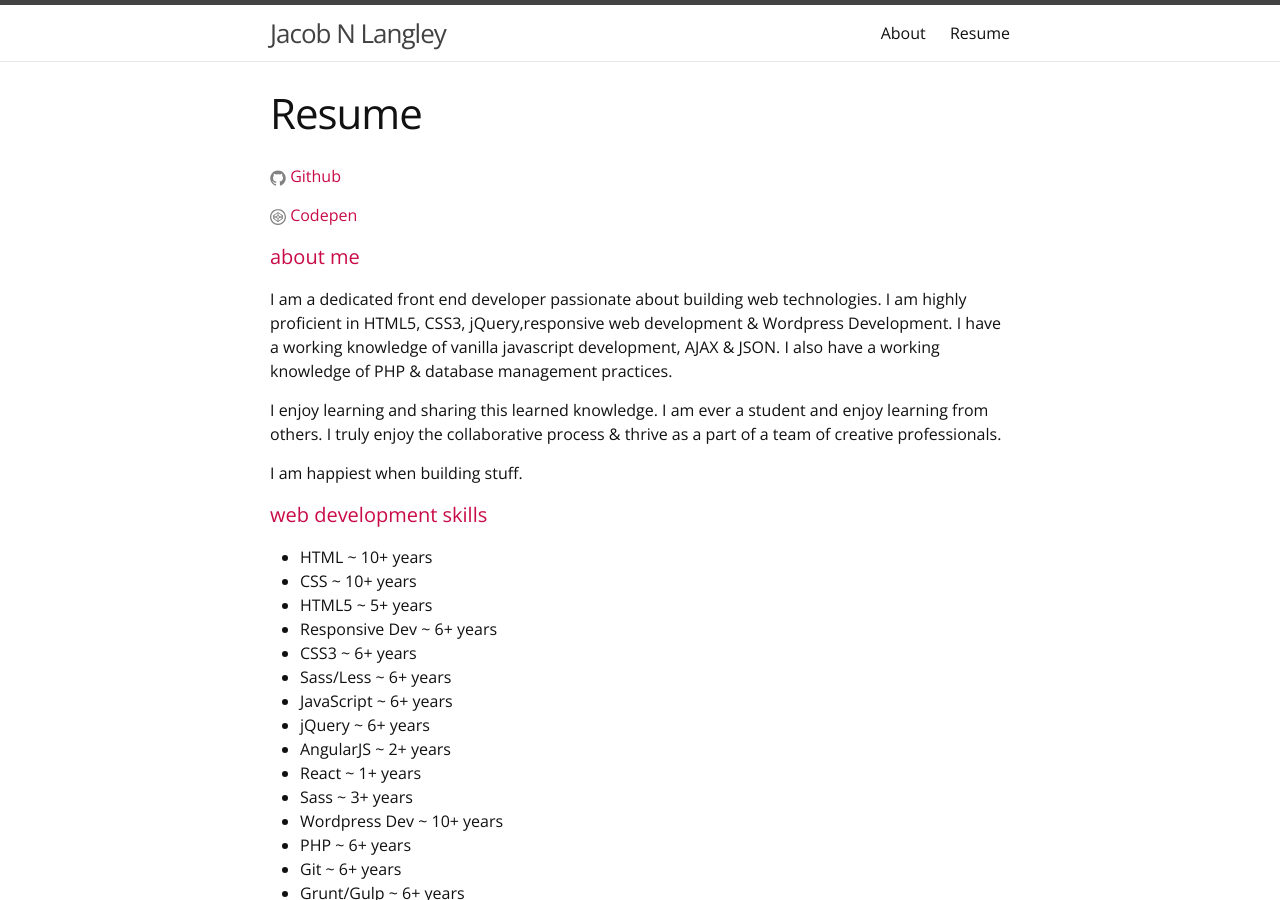
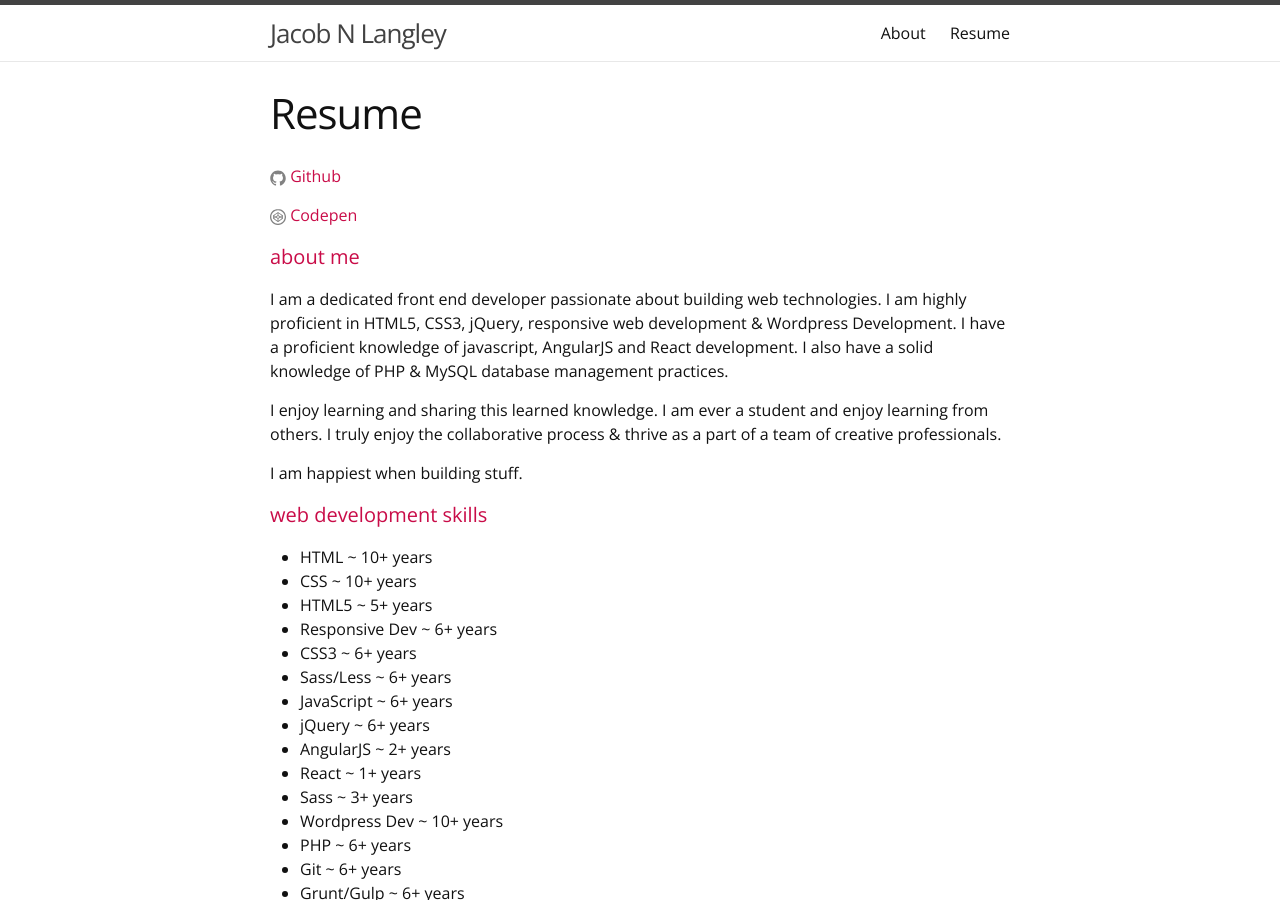
Before and after one commit to jacobnlangley/jacobnlangley.github.io, a Jekyll site: the page built from resume.md, in a window 1280 px wide and 900 px high. Built offline with Jekyll 4.4.1, drawn with Linux system fonts in a browser that asks for light colours.

Commit message:
Update resume.md

```diff
--- a/resume.md
+++ b/resume.md
@@ -10,11 +10,12 @@ published: true
 
 #### about me ####
 
-I am a dedicated front end developer passionate about building web technologies. I am highly proficient in HTML5, CSS3, jQuery,responsive web development & Wordpress Development. I have a working knowledge of vanilla javascript development, AJAX & JSON. I also have a working knowledge of PHP & database management practices.
+I am a dedicated front end developer passionate about building web technologies. I am highly proficient in HTML5, CSS3, jQuery, responsive web development & Wordpress Development. I have a proficient knowledge of javascript, AngularJS and React development. I also have a solid knowledge of PHP & MySQL database management practices.
 
 I enjoy learning and sharing this learned knowledge.  I am ever a student and enjoy learning from others. I truly enjoy the collaborative process & thrive as a part of a team of creative professionals.
 
 I am happiest when building stuff.
+
 
 #### web development skills ####
 
```
